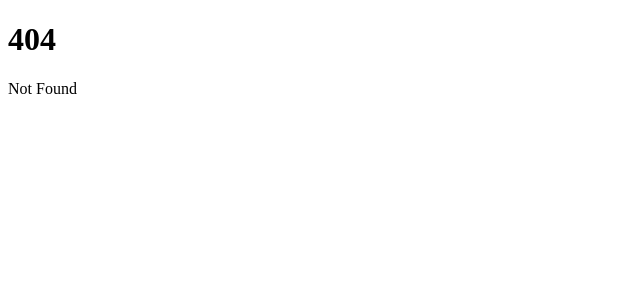
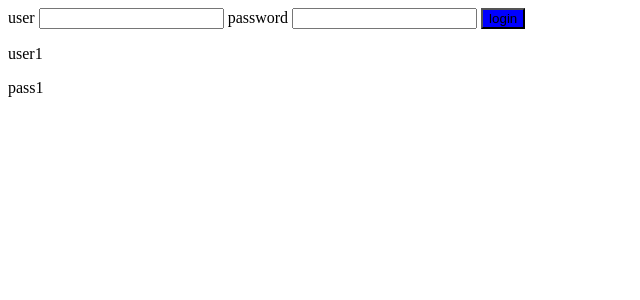
Before and after one commit to leona-art/amethyst, a SvelteKit app in the folder app/: page /login in a window 1280 px wide. Before the commit this address had no page. Shown: the top 300 px of the page, without its empty margins (0-640 px from the left). Built offline with nearby package versions, Linux system fonts and the light colour scheme.

Commit message:
[add]ログインページ

```diff
--- /dev/null
+++ b/app/src/routes/login/+page.server.ts
@@ -0,0 +1,20 @@
+import type { Actions,Load } from "@sveltejs/kit"
+
+export const load: Load =  () => {
+    return {
+        user: "user1",
+        pass:"pass1"
+    }
+}
+
+export const actions:Actions = {
+    default: async ({cookies,request}) => {
+        const data = await request.formData();
+        console.log(data)
+        console.log(data.get('user'), data.get('password'))
+        return {
+            user: "user2",
+            pass:"pass2"
+        }
+    }
+}
--- /dev/null
+++ b/app/src/routes/login/+page.svelte
@@ -0,0 +1,28 @@
+<script lang="ts">
+  export let data: {
+    user: string;
+    pass: string;
+  };
+</script>
+
+<div>
+  <form method="post">
+    <label>
+      user
+      <input name="user" />
+    </label>
+    <label>
+      password
+      <input type="password" name="password" />
+    </label>
+    <button>login</button>
+  </form>
+  <p>{data.user}</p>
+  <p>{data.pass}</p>
+</div>
+
+<style>
+  button {
+    background-color: blue;
+  }
+</style>
```
